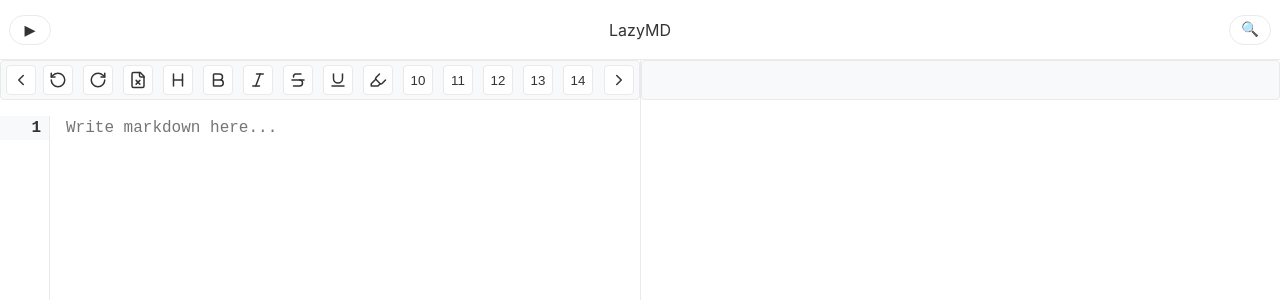
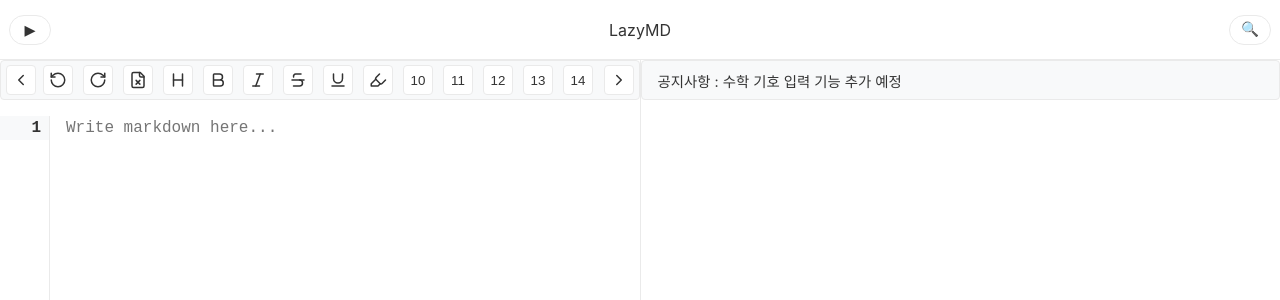
Before and after one commit to hyeongahah/lazymd, a Next.js app: page / in a window 1280 px wide. Shown: the top 300 px of the page. Built offline with nearby package versions, Linux system fonts and the light colour scheme.

Commit message:
공지사항

```diff
--- a/src/components/MarkdownPreview/index.tsx
+++ b/src/components/MarkdownPreview/index.tsx
@@ -1,4 +1,4 @@
-import React from 'react';
+import React, { useRef } from 'react';
 import { useMarkdown } from '@/hooks/useMarkdown';
 import { useEffect, useState } from 'react';
 import { useScrollSync } from '@/hooks/useScrollSync';
@@ -7,36 +7,22 @@ import { parseMarkdown } from '@/utils/parseUtils';
 
 export function MarkdownPreview() {
   const { markdownText } = useMarkdown();
-  const [html, setHtml] = useState('');
-  const previewRef = useScrollSync();
-
-  useEffect(() => {
-    const renderMarkdown = async () => {
-      try {
-        const parsedHtml = parseMarkdown(markdownText);
-        setHtml(parsedHtml);
-      } catch (error) {
-        console.error('Markdown rendering error:', error);
-        setHtml('<p>Error rendering markdown</p>');
-      }
-    };
-    renderMarkdown();
-  }, [markdownText]);
+  const previewRef = useRef<HTMLDivElement>(null);
+  const { syncScroll } = useScrollSync();
 
   return (
-    <div className={styles.previewContainer}>
-      <div className={styles.previewToolbar}>
-        <div className={styles.toolbarContent}>{/* 툴바 내용 */}</div>
+    <div className={styles.container}>
+      <div className={styles.notice}>
+        공지사항 : 수학 기호 입력 기능 추가 예정
       </div>
-      <div className={styles.previewContent}>
-        <div className={styles.previewWrapper}>
-          <div
-            ref={previewRef}
-            className={styles.preview}
-            dangerouslySetInnerHTML={{ __html: html }}
-          />
-        </div>
-      </div>
+      <div
+        ref={previewRef}
+        className={styles.preview}
+        onScroll={syncScroll}
+        dangerouslySetInnerHTML={{
+          __html: parseMarkdown(markdownText),
+        }}
+      />
     </div>
   );
 }
--- a/src/components/MarkdownPreview/styles.module.css
+++ b/src/components/MarkdownPreview/styles.module.css
@@ -209,3 +209,17 @@
 .preview .indent-4 {
   margin-left: 0;
 }
+
+.notice {
+  height: 40px;
+  min-height: 40px;
+  background-color: var(--menu-background);
+  margin-bottom: 1rem;
+  border-radius: 4px;
+  border: 1px solid var(--border-color);
+  display: flex;
+  align-items: center;
+  padding: 0 1rem;
+  color: var(--text-color);
+  font-size: 0.9rem;
+}
--- a/src/hooks/useMarkdown.ts
+++ b/src/hooks/useMarkdown.ts
@@ -15,3 +15,9 @@ export const useMarkdown = create<MarkdownState>((set) => ({
         typeof text === 'function' ? text(state.markdownText) : text,
     })),
 }));
+
+const handleTextChange = (newText: string) => {
+  setUndoStack([...undoStack, markdownText]);
+  setRedoStack([]);
+  setMarkdownText(newText);
+};
```
